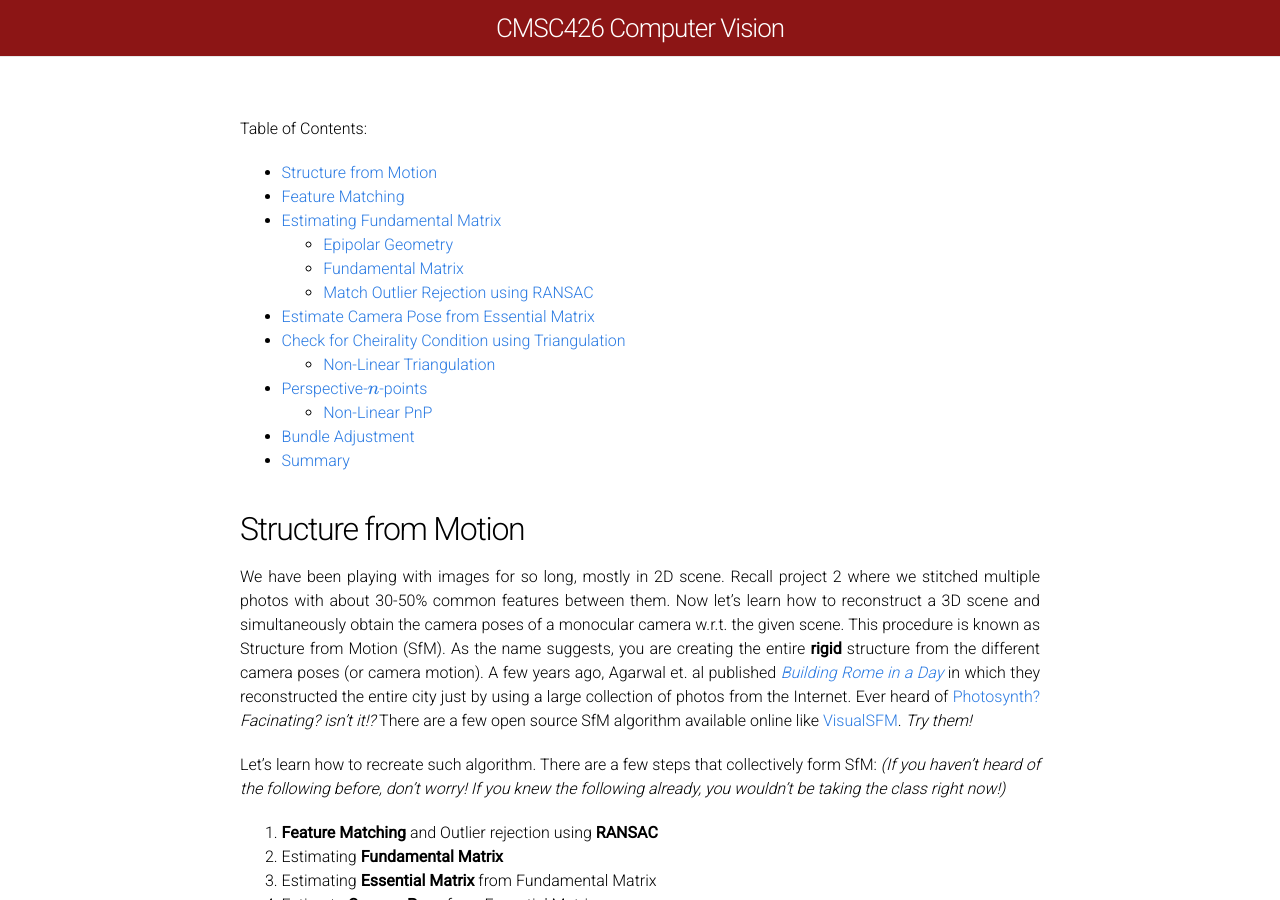
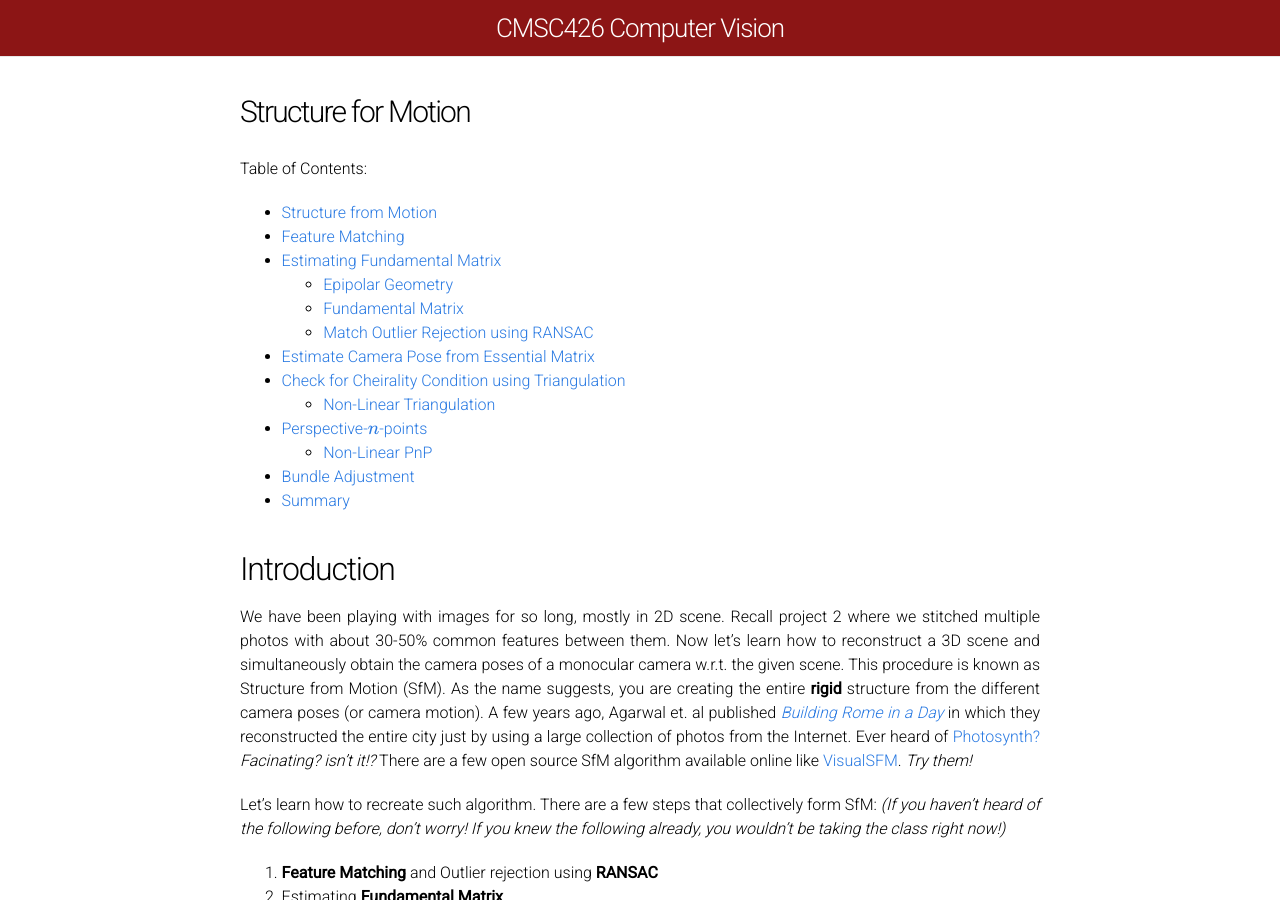
Before and after one commit to cmsc426/cmsc426.github.io, a Jekyll site: the page built from SfM.md, in a window 1280 px wide and 900 px high. Built offline with Jekyll 4.4.1, drawn with Linux system fonts in a browser that asks for light colours; formulas are drawn with MathJax 3.

Commit message:
Update SfM.md

```diff
--- a/SfM.md
+++ b/SfM.md
@@ -1,6 +1,7 @@
 ---
 layout: page
 mathjax: true
+title: Structure for Motion
 permalink: /SfM/
 ---
 Table of Contents:
@@ -23,7 +24,7 @@ Table of Contents:
 - [Bundle Adjustment](#ba)
 - [Summary](#summary)
 
-## Structure from Motion
+## Introduction
 
 We have been playing with images for so long, mostly in 2D scene. Recall project 2 where we stitched multiple photos with about 30-50% common features between them. Now let's learn how to reconstruct a 3D scene and simultaneously obtain the camera poses of a monocular camera w.r.t. the given scene. This procedure is known as Structure from Motion (SfM). As the name suggests, you are creating the entire **rigid** structure from the different camera poses (or camera motion). A few years ago, Agarwal et. al published [_Building Rome in a Day_](http://grail.cs.washington.edu/rome/rome_paper.pdf) in which they reconstructed the entire city just by using a large collection of photos from the Internet. Ever heard of [Photosynth?](https://en.wikipedia.org/wiki/Photosynth) _Facinating? isn't it!?_ There are a few open source SfM algorithm available online like [VisualSFM](http://ccwu.me/vsfm/). _Try them!_
 
```
